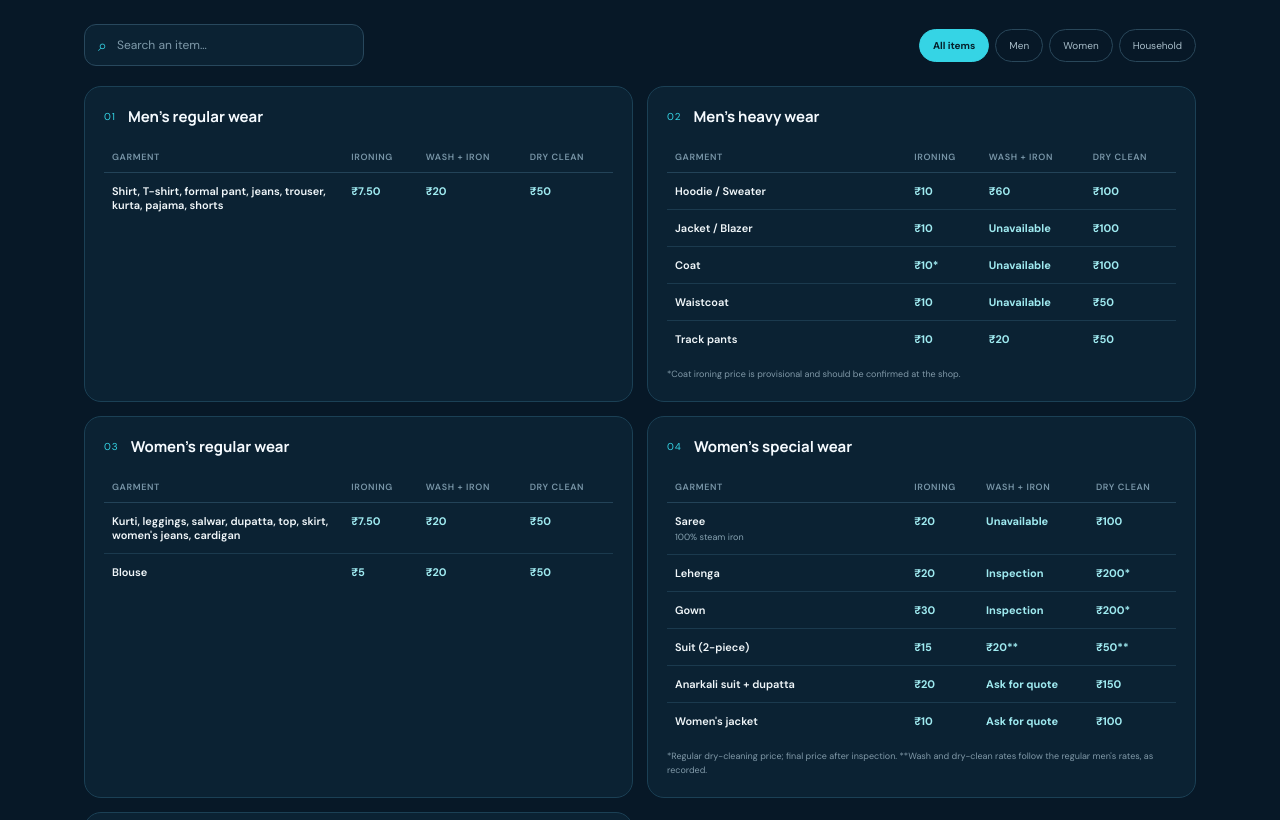
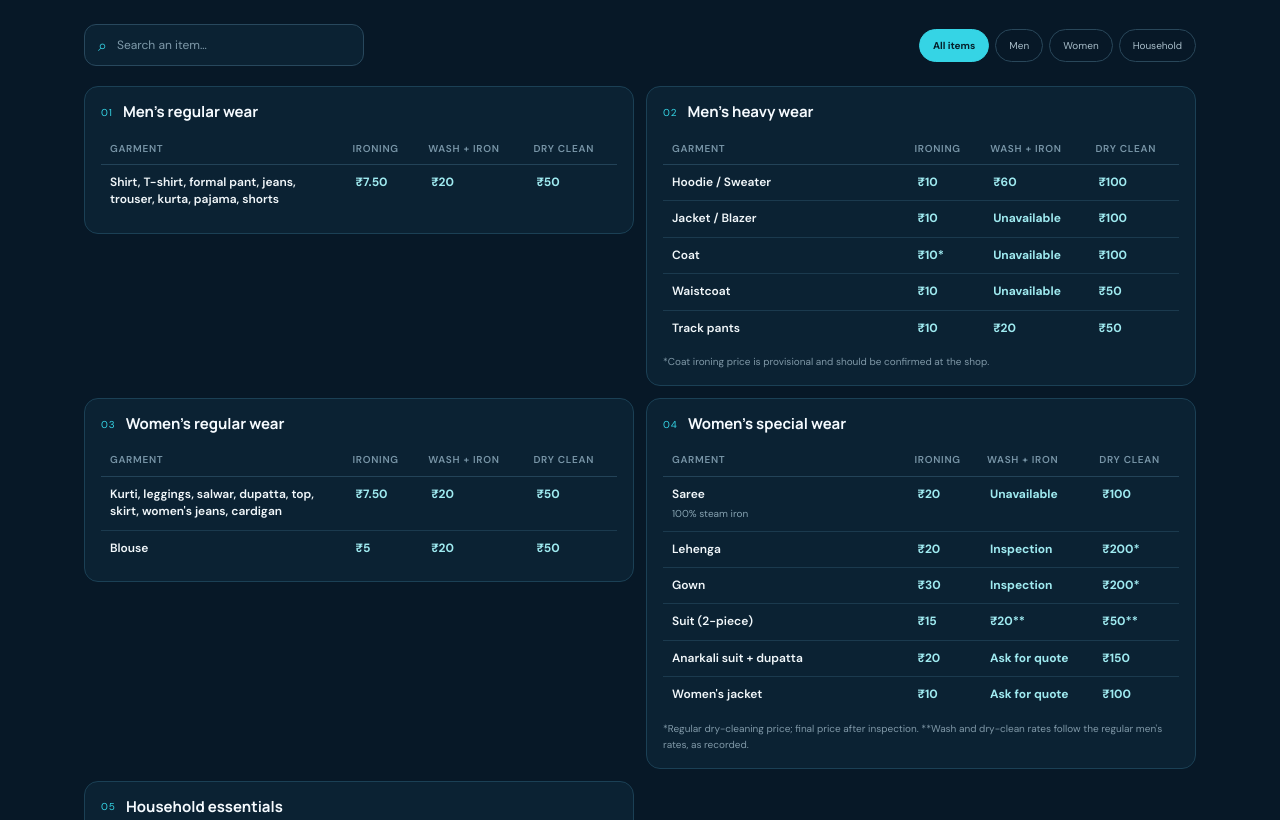
Before and after one commit to dakshdetwal-ai/dakshdrycleanrs, a plain HTML site: page index.html in a window 1280 px wide. Shown: the part 1723-2543 px from the top of the page. Drawn offline with Linux system fonts and the light colour scheme.

Commit message:
Make pricing cards compact and improve table readability

```diff
--- a/style.css
+++ b/style.css
@@ -112,3 +112,20 @@ body::before{content:"";position:fixed;inset:0;z-index:-1;pointer-events:none;op
 .service-arrow:hover{background:#e2f8f5;color:#009e68;transform:translate(2px,-2px)}
 .service-list .service-card:hover{transform:none;box-shadow:inset 3px 0 #17c7c4;background:#fbfefe}
 @media(max-width:600px){.service-list .service-card{grid-template-columns:70px minmax(0,1fr) 24px;gap:12px;min-height:108px;padding:13px 12px}.service-photo{width:68px;height:68px;border-radius:14px}.service-card-copy h3{font-size:15px}.service-price{font-size:20px}.service-card-copy p{font-size:11px}}
+
+/* Compact pricing cards with clearer garment-to-price scanning */
+.price-groups{align-items:start;gap:12px}
+.price-group{height:fit-content;align-self:start;padding:15px 16px;border-radius:14px}
+.group-title{margin-bottom:10px;gap:10px}
+.group-title h3{font-size:15px;line-height:1.35;margin:0}
+.table-scroll{border-radius:8px}
+table{min-width:420px}
+th{font-size:10px;padding:9px 9px;line-height:1.35}
+td{font-size:12px;padding:9px 9px;line-height:1.45}
+td:first-child{padding-right:14px}
+td:not(:first-child){padding-left:12px}
+td small{font-size:10px;margin-top:4px}
+.table-note{font-size:10px;margin-top:8px}
+.price-no-results{margin:20px 0;padding:18px;border:1px dashed #3a6074;border-radius:12px;color:#b7cbd5;text-align:center;font-size:13px}
+.price-no-results[hidden]{display:none}
+@media(max-width:680px){.pricing-section{padding:68px 18px}.pricing-heading h2{font-size:clamp(36px,9vw,48px)}.price-groups{grid-template-columns:1fr}.price-group{padding:14px}.price-controls{align-items:stretch;flex-direction:column}.search-wrap{width:100%}}
```
